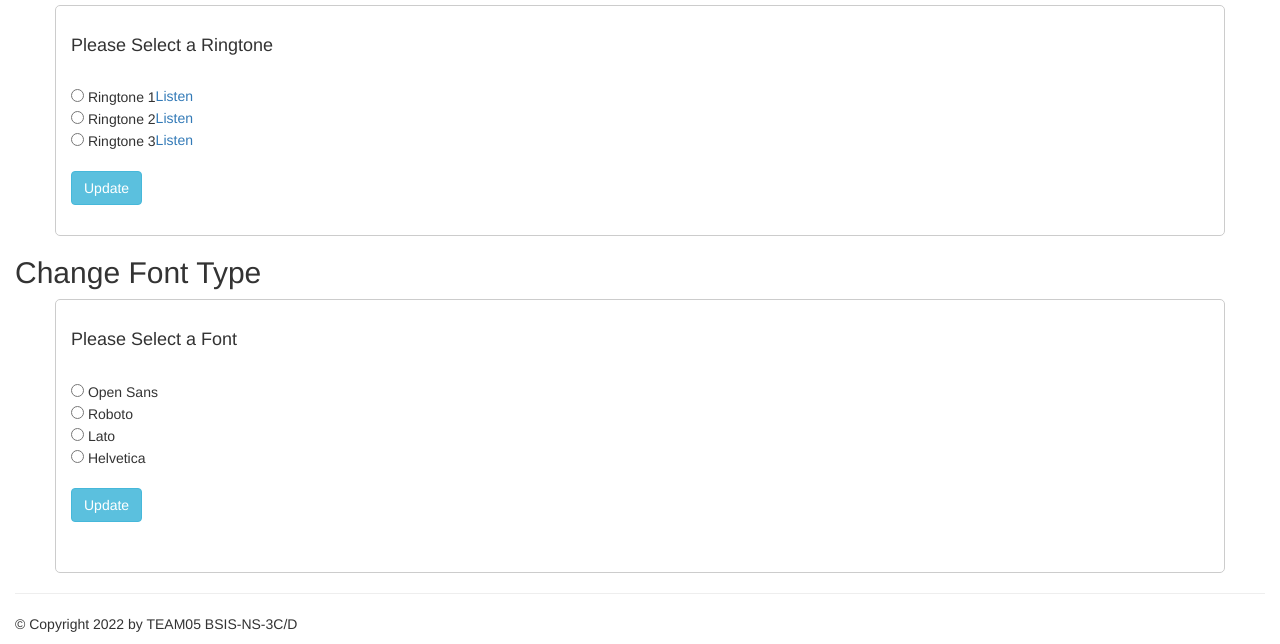
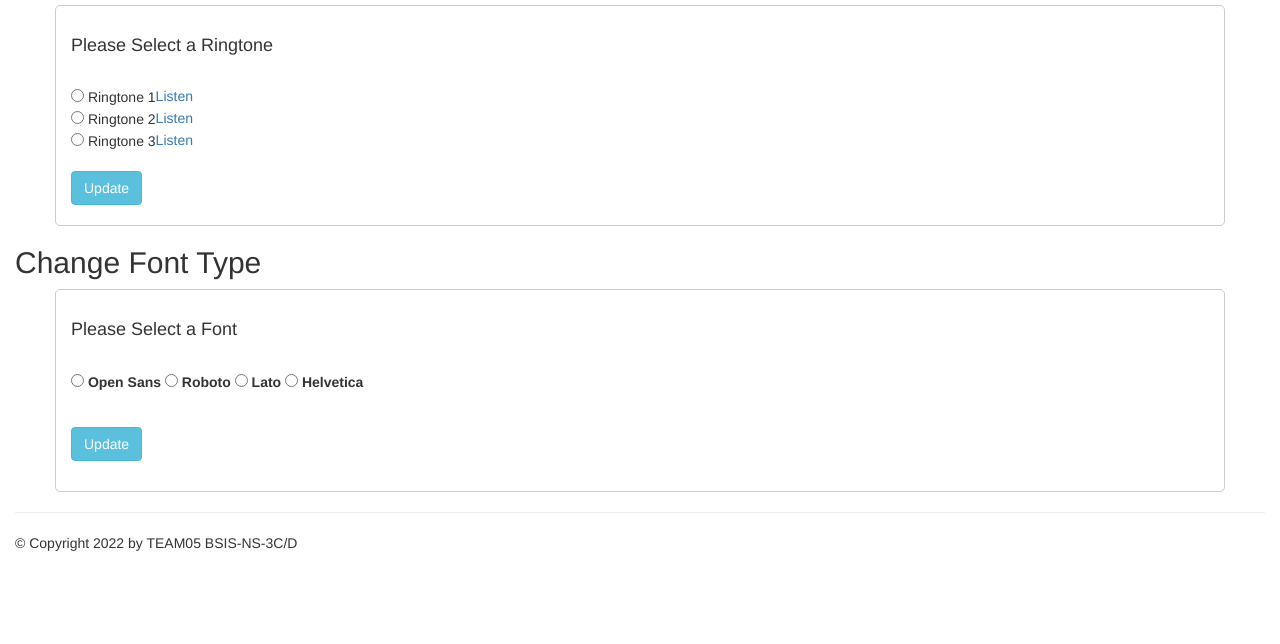
Before and after one commit to Christopherdereal/Team-05, a CodeIgniter app: page /mytodo/user/update_password in a window 1280 px wide. Shown: the part 647-1291 px from the top of the page. After the commit the page ends 1198 px from the top, so only its background shows below. Run offline with CodeIgniter, Linux system fonts and the light colour scheme; a user stored in the database is signed in; some libraries are stand-ins or nearby versions.

Commit message:
Updated Account Settings
Sixth Commit

```diff
--- a/application/controllers/User.php
+++ b/application/controllers/User.php
@@ -24,14 +24,14 @@
 
 
 				$this->session->unset_userdata('id');
-				redirect('home/index');
+				redirect('users/logout');
 			}
 
 			public function change_password(){
 				if($this->session->has_userdata('id')){
 					$this->load->view('change_password_form');
 				}else{
-					redirect('home/index');
+					redirect('users/logout');
 				}
 			}
 
--- a/application/views/calview.php
+++ b/application/views/calview.php
@@ -4,7 +4,7 @@
 <html lang="en">
 <head>
 	<meta charset="utf-8">
-	<title>Calendar</title>
+	<title>Android Task Monitoring</title>
 <link href="<?php echo base_url(); ?>assets/css/bootstrap.css" rel="stylesheet">
 <link href="<?php echo base_url(); ?>assets/css/custom.css" rel="stylesheet">
 <script type="text/javascript" src="js/jquery-1.10.2.min.js"></script>
--- a/application/views/change_password_form.php
+++ b/application/views/change_password_form.php
@@ -128,44 +128,76 @@
          <form>
 <table>
     <tr>
-        <td><input type="radio" name="ringtone[]" value="Ringtone 1" />  Ringtone 1</td>
+        <td><input type="radio" name="ringtone[]" value="Ringtone 1" id="Ringtone 1" />  Ringtone 1</td>
         <td><a href="https://drive.google.com/file/d/1Kq35qFHsXarXSALIn4clnocyR8RaD9Yi/view?usp=sharing">Listen</a></td>
     </tr>
     <tr>
-        <td><input type="radio" name="ringtone[]" value="Ringtone 2" /> Ringtone 2</td>
+        <td><input type="radio" name="ringtone[]" value="Ringtone 2" id="Ringtone 2" /> Ringtone 2</td>
         <td><a href="https://drive.google.com/file/d/1HQ3UKVm-L_LGYktQXGd8ZVvzp4RhoHI7/view?usp=sharing">Listen</a></td>
     </tr>
     <tr>
-        <td><input type="radio" name="ringtone[]" value="Ringtone 3" /> Ringtone 3</td>
+        <td><input type="radio" name="ringtone[]" value="Ringtone 3" id="Ringtone 3" /> Ringtone 3</td>
         <td><a href="https://drive.google.com/file/d/1KjmG7gNpMlH7AnixAscDNpZrvN9dEdh5/view?usp=sharing">Listen</a></td>
     </tr>
 </table>
  <br />
-<p><input type="submit" name="submit" class="btn btn-info" value="Update" /></p>
+<button type="button" onclick="display()" class="btn btn-info">
+            Update
+        </button>
 </form>
+<div id="disp" style=
+        "color:green; font-size:18px; font-weight:bold;">
+    </div>
+</body>
+    <script>
+        function display() {
+            if(document.getElementById('Ringtone 1').checked) {
+                document.getElementById("disp").innerHTML
+                    = document.getElementById("Ringtone 1").value
+                    + " is now your default ringtone";
+            }
+            else if(document.getElementById('Ringtone 2').checked) {
+                document.getElementById("disp").innerHTML
+                    = document.getElementById("Ringtone 2").value
+                    + " is now your default ringtone";
+            }
+            else if(document.getElementById('Ringtone 3').checked) {
+                document.getElementById("disp").innerHTML
+                    = document.getElementById("Ringtone 3").value
+                    + " is now your default ringtone";
+            }
+            else {
+                document.getElementById("disp").innerHTML
+                    = "Please select a ringtone type";
+            }
+        }
+    </script>
 </div>
 <h2>Change Font Type</h2>
 <div class="container box">
-  <h4>Please Select a Font</h4><br />
-  <form>
-   <table>
-    <tr>
-        <td><input type="radio" name="font[]" value="Font Type 1" />  Open Sans</td>
-    </tr>
-    <tr>
-        <td><input type="radio" name="font[]" value="Font Type 2" /> Roboto</td>
-    </tr>
-    <tr>
-        <td><input type="radio" name="font[]" value="Font Type 3" /> Lato</td>
-    </tr>
-    <tr>
-        <td><input type="radio" name="font[]" value="Font Type 4" /> Helvetica</td>
-    </tr>
-</table>
-  <br />
-  <p><input type="submit" name="submit" class="btn btn-info" value="Update" /></p>
-  <br />
-  </form>
+  <title>Android Task Monitoring</title>
+<script src="https://code.jquery.com/jquery-3.5.1.min.js"></script>
+<script>
+    $(document).ready(function(){
+        $("input[type='button']").click(function(){
+            var radioValue = $("input[name='Font']:checked").val();
+            if(radioValue){
+                alert("Your default font is now : " + radioValue);
+            }
+        });
+    });
+</script>
+</head>
+<body>
+    <h4>Please Select a Font</h4><br />
+    <p>
+        <label><input type="radio" name="Font" value="Open Sans">  Open Sans</label>
+        <label><input type="radio" name="Font" value="Roboto">  Roboto</label>
+        <label><input type="radio" name="Font" value="Lato">  Lato</label>
+        <label><input type="radio" name="Font" value="Helvetica"> Helvetica</label>
+    </p>
+    <br />
+    <p><input type="button" value="Update" class="btn btn-info"></p>
 </div><!--/row-->
       <hr>
 
```
